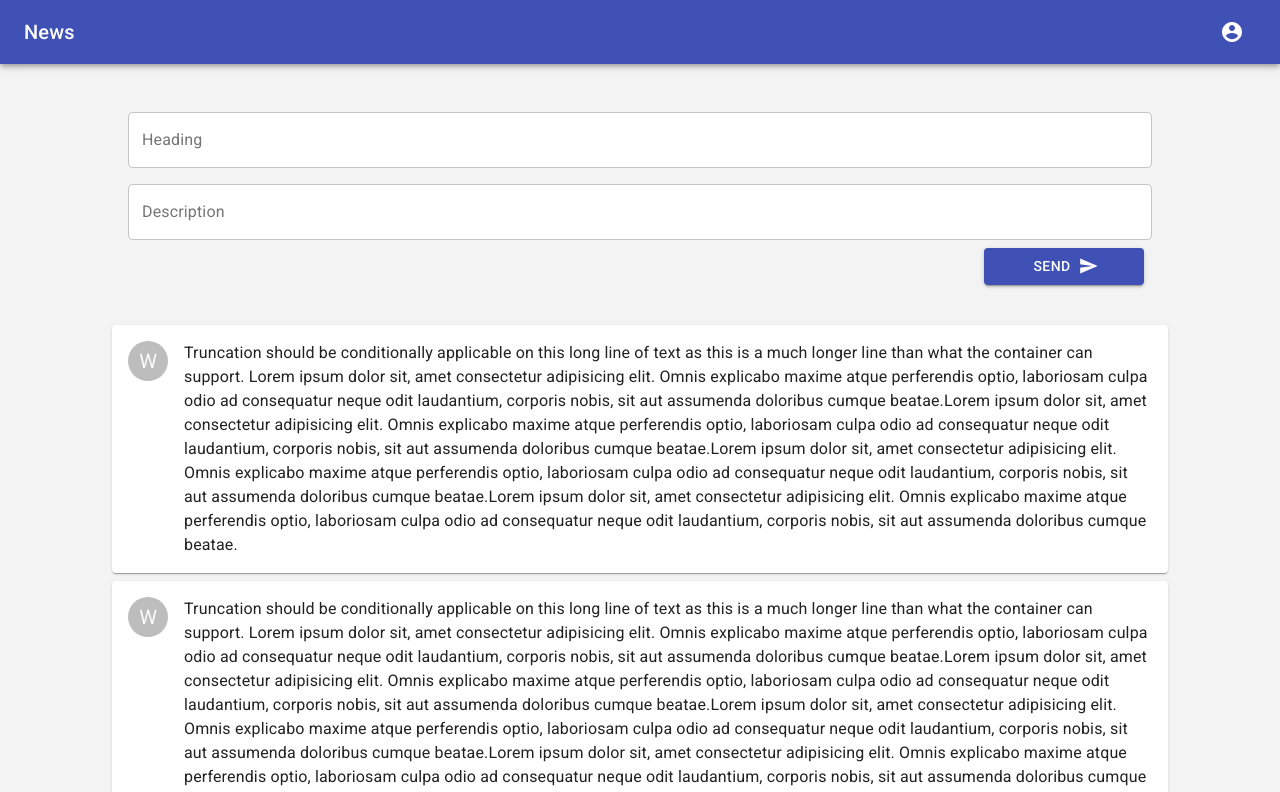
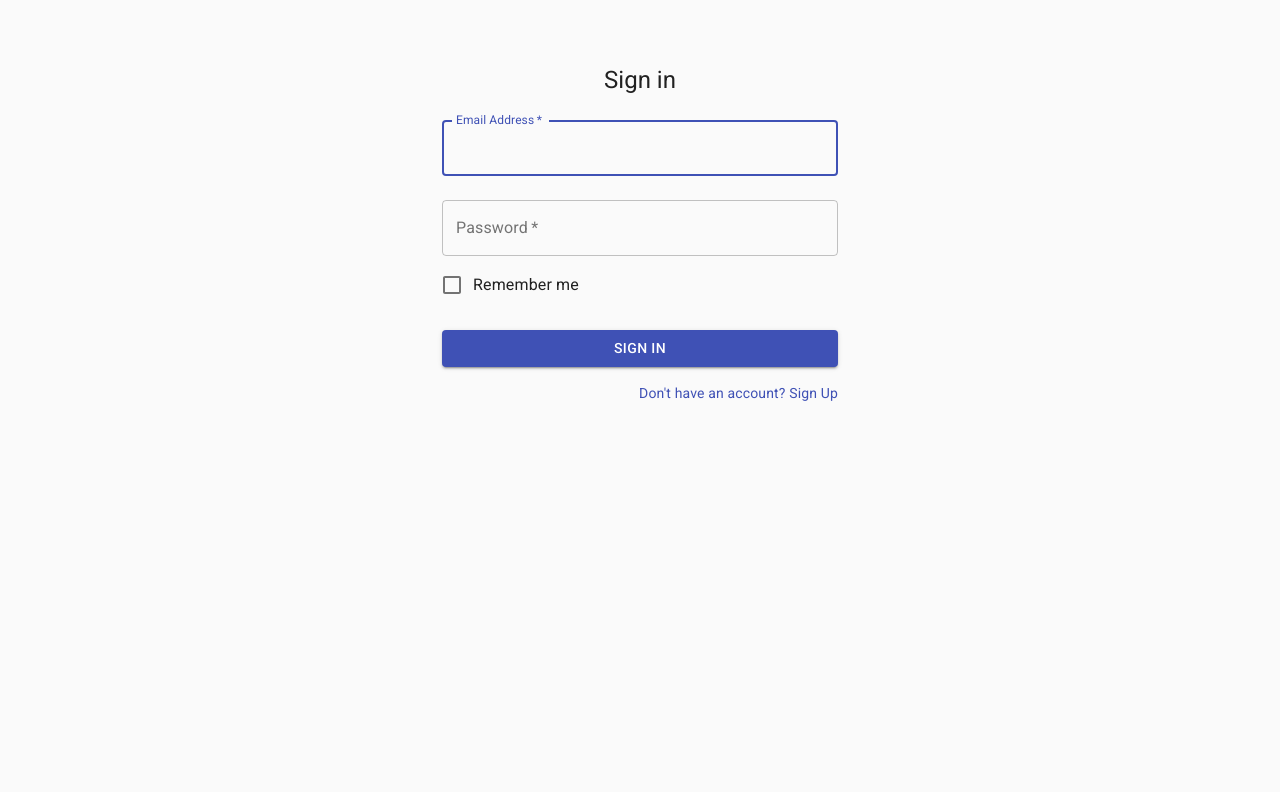
Before and after one commit to Alexalexlex/SocialNetwork-React-Redux-Saga, a React (Create React App) app: page / in a window 1280 px wide. Shown: the top 792 px of the page. Built offline with nearby package versions, Linux system fonts and the light colour scheme.

Commit message:
change component on class

```diff
--- a/src/App.js
+++ b/src/App.js
@@ -6,7 +6,7 @@ import Main from './components/Main'
 
 function App() {
   return (
-    <Main />
+    <SignIn />
   );
 }
 
--- a/src/components/SignUp.jsx
+++ b/src/components/SignUp.jsx
@@ -5,40 +5,38 @@ import TextField from '@material-ui/core/TextField';
 import Link from '@material-ui/core/Link';
 import Grid from '@material-ui/core/Grid';
 import Typography from '@material-ui/core/Typography';
-import { makeStyles } from '@material-ui/core/styles';
+import { withStyles } from '@material-ui/core/styles';
 import Container from '@material-ui/core/Container';
 
-const useStyles = makeStyles((theme) => ({
+const classes = {
   paper: {
-    marginTop: theme.spacing(8),
+    marginTop: '20%',
     display: 'flex',
     flexDirection: 'column',
     alignItems: 'center',
   },
   avatar: {
-    margin: theme.spacing(1),
-    backgroundColor: theme.palette.secondary.main,
+    margin: '100px',
   },
   form: {
-    width: '100%', // Fix IE 11 issue.
-    marginTop: theme.spacing(3),
+    width: '100%',
+    marginTop: '1em',
   },
   submit: {
-    margin: theme.spacing(3, 0, 2),
+    margin: '1em',
   },
-}));
+};
 
-export default function SignUp() {
-  const classes = useStyles();
-
+class SignUp extends React.Component {
+  render() {
   return (
     <Container component="main" maxWidth="xs">
       <CssBaseline />
-      <div className={classes.paper}>
+      <div className={this.props.classes.paper}>
         <Typography component="h1" variant="h5">
           Sign up
         </Typography>
-        <form className={classes.form} noValidate>
+        <form className={this.props.classes.form} noValidate>
           <Grid container spacing={2}>
             <Grid item xs={12} sm={6}>
               <TextField
@@ -92,7 +90,7 @@ export default function SignUp() {
             fullWidth
             variant="contained"
             color="primary"
-            className={classes.submit}
+            className={this.props.classes.submit}
           >
             Sign Up
           </Button>
@@ -108,3 +106,6 @@ export default function SignUp() {
     </Container>
   );
 }
+}
+
+export default withStyles(classes)(SignUp);
```
